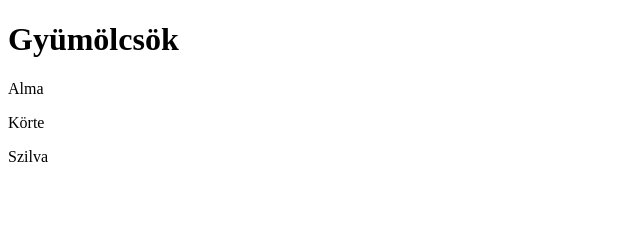
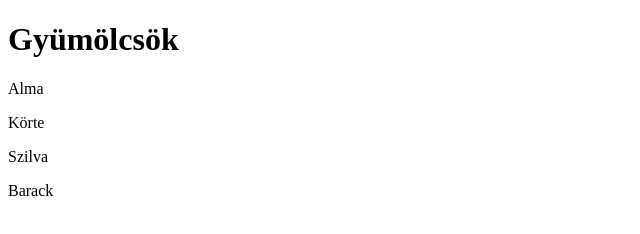
Before and after one commit to Geolidth/gyumi, a website: page index.html in a window 1280 px wide. Shown: the full height of the page, 0-640 px from the left. Drawn offline with Linux system fonts and the light colour scheme.

Commit message:
Barack hozzáadva

```diff
--- a/index.html
+++ b/index.html
@@ -14,6 +14,7 @@
 
     <p>Szilva</p>
 
+    <p>Barack</p>
 
 </body>
 </html>
```
